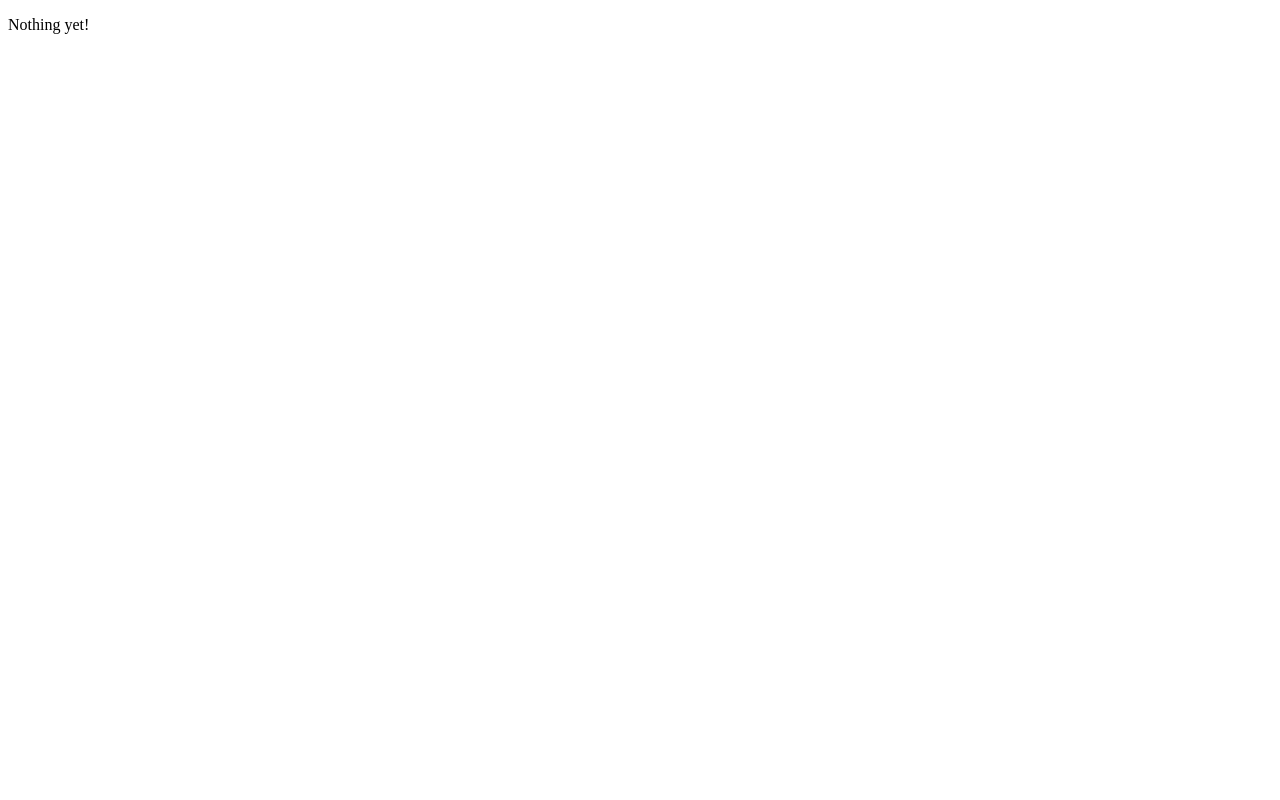
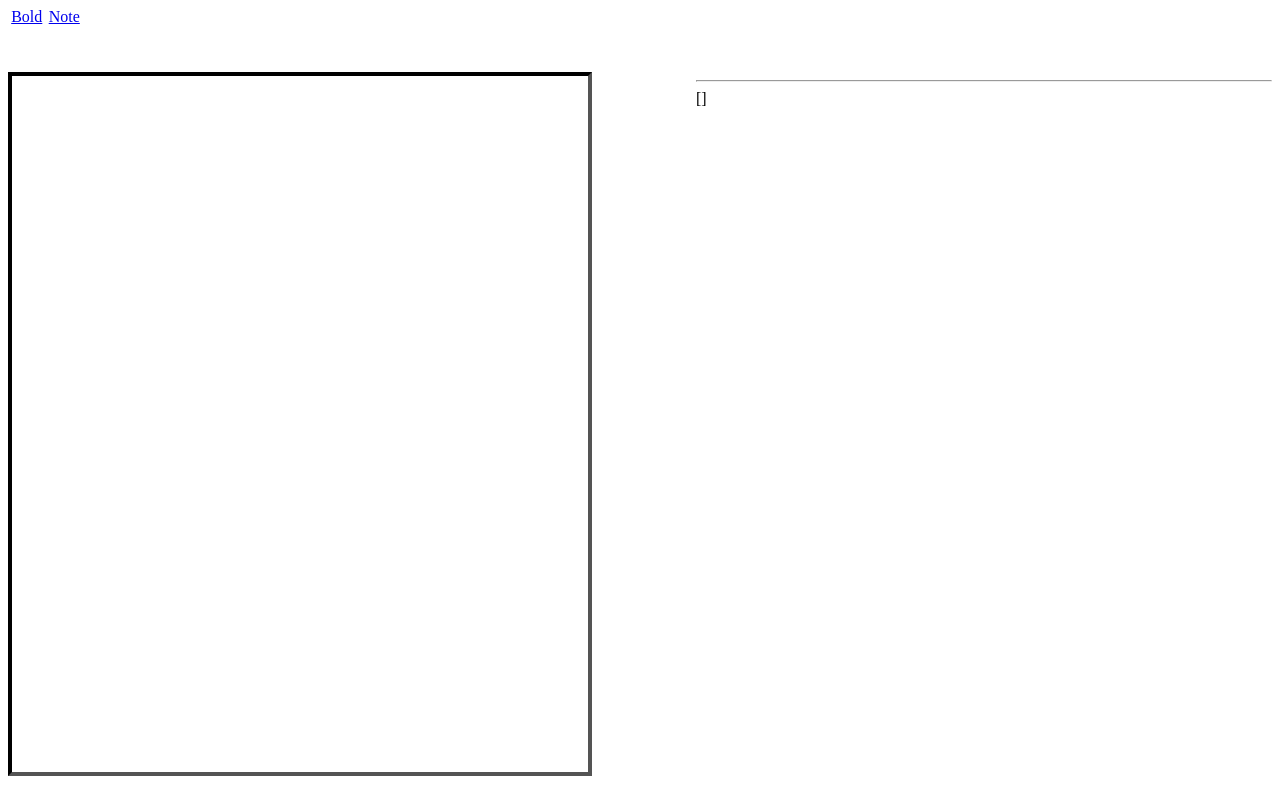
Before and after one commit to Moosemorals/Ocelot-WYSIWUG, a plain HTML site: page index.html in a window 1280 px wide. Drawn offline with Linux system fonts and the light colour scheme.

Commit message:
Infrastructure, but a bit of a dead end

```diff
--- /dev/null
+++ b/editor.css
@@ -0,0 +1,31 @@
+body {
+    display: grid;
+    grid-template-columns: 1fr;
+    grid-template-rows: 4em 1fr;
+    grid-template-areas: "Header Header""Editor Preview";
+}
+
+nav {
+    grid-area: Header;
+    display: flex;
+    flex-flow: row;
+    height: 4em;
+}
+
+nav a {
+    padding-left: 0.2em;
+    padding-right: 0.2em;
+}
+
+#editor {
+    border: 4px inset black;
+    grid-area: Editor;
+    width: 45vw;
+    height: calc(95vh - 4em);
+    white-space: pre-wrap;
+}
+
+#preview {
+    grid-area: Preview;
+    width: 45vw;
+}
--- /dev/null
+++ b/editor.js
@@ -0,0 +1,133 @@
+function $$(a, b) {
+    if (b == null) {
+        b = a;
+        a = document;
+    }
+    return Array.from(a.querySelectorAll(b));
+}
+
+function $(a, b) {
+    if (b == null) {
+        b = a;
+        a = document;
+    }
+    return a.querySelector(b);
+}
+
+function textNode(text) {
+    return document.createTextNode(text);
+}
+
+function el(name) {
+    return document.createElement(name);
+}
+
+function clearElement(el) {
+    while (el.firstChild != null) {
+        el.removeChild(el.firstChild);
+    }
+}
+
+function buildCommandListener(a) {
+    const cmd = a.dataset.command;
+
+    if (cmd === "bold") {
+        return () => document.execCommand(cmd, false, null);
+    } else if (cmd === "label") {
+
+    }
+}
+
+function walkDom(top, fn) {
+    top.normalise;
+    let queue = [top];
+    while (queue.length > 0) {
+        const node = queue.shift();
+        if (node.nodeType === 1) {
+            queue = queue.concat(Array.from(node.childNodes));
+        }
+        fn(node);
+    }
+}
+
+function stripWhitespace(el) {
+    const whitespaceOnly = /^\s*$/;
+    walkDom(el, node => {
+        if (node.nodeType === 3 && whitespaceOnly.test(node.nodeValue)) {
+            node.parentNode.removeChild(node);
+        }
+    })
+}
+
+function getText(el) {
+    let result = "";
+
+    walkDom(el, node => {
+        if (node.nodeType === 3) {
+            result += node.nodeValue;
+        }
+    });
+
+    return result;
+}
+
+function parseDiv(node) {
+    return {
+        type: "InstructionStanza",
+        text: getText(node)
+    }
+}
+
+function parseEditorHtml(el) {
+    const stanzas = [];
+    const children = el.childNodes;
+
+    for (let i = 0; i < children.length; i += 1) {
+        const node = children[i];
+        if (node.nodeType === 3) {
+            // Text node
+            stanzas.push({
+                type: "InstructionStanza",
+                text: node.nodeValue
+            });
+        } else if (node.nodeType == 1) {
+            switch (node.nodeName) {
+                case "DIV":
+                    stanzas.push(parseDiv(node));
+                    break;
+            }
+        }
+    }
+
+    return stanzas;
+}
+
+function editorChanged() {
+    const preview = $("#preview");
+    clearElement(preview);
+    const html = $("#editor").innerHTML
+    const stanzas = parseEditorHtml($("#editor"));
+    preview.appendChild(textNode(html))
+    preview.appendChild(el("hr"))
+    preview.appendChild(textNode(JSON.stringify(stanzas, null, 2)))
+}
+
+function init() {
+    // Set defaults
+    document.execCommand("defaultParagraphSeparator", false, "<div>")
+    document.execCommand("styleWithCSS", false, false)
+
+    // Setup listeners
+    $$("a.tool").forEach(a => a.addEventListener("click", buildCommandListener(a)))
+    $("#editor").addEventListener("input", editorChanged);
+
+    // Clean whitespace from the default editor
+    // blame VSC
+    stripWhitespace($("#editor"));
+
+    // Show the default preview
+    editorChanged();
+}
+
+
+window.addEventListener("DOMContentLoaded", init);
--- a/index.html
+++ b/index.html
@@ -3,10 +3,22 @@
 
     <head>
         <title>Ocelot - WYSIWYG Editor</title>
+        <link rel="stylesheet" type="text/css" href="editor.css">
     </head>
 
     <body>
-        <p>Nothing yet!</p>
+        <nav id="toolbar">
+            <a class="tool" href="#" data-command='bold'>Bold</a>
+            <!--
+            <a class="tool" href="#" data-command='insertOrderedList'>Ordered list</a>
+            <a class="tool" href="#" data-command='insertUnorderedList'>Ordered list</a>
+            -->
+            <a class="tool" href="#" data-command='note'>Note</a>
+        </nav>
+        <div id="editor" contentEditable>
+        </div>
+        <div id="preview"></div>
+        <script defer type="module" src="editor.js"></script>
     </body>
 
 </html>
```
Also changed, not shown: LICENCE.txt, 2 other files.
